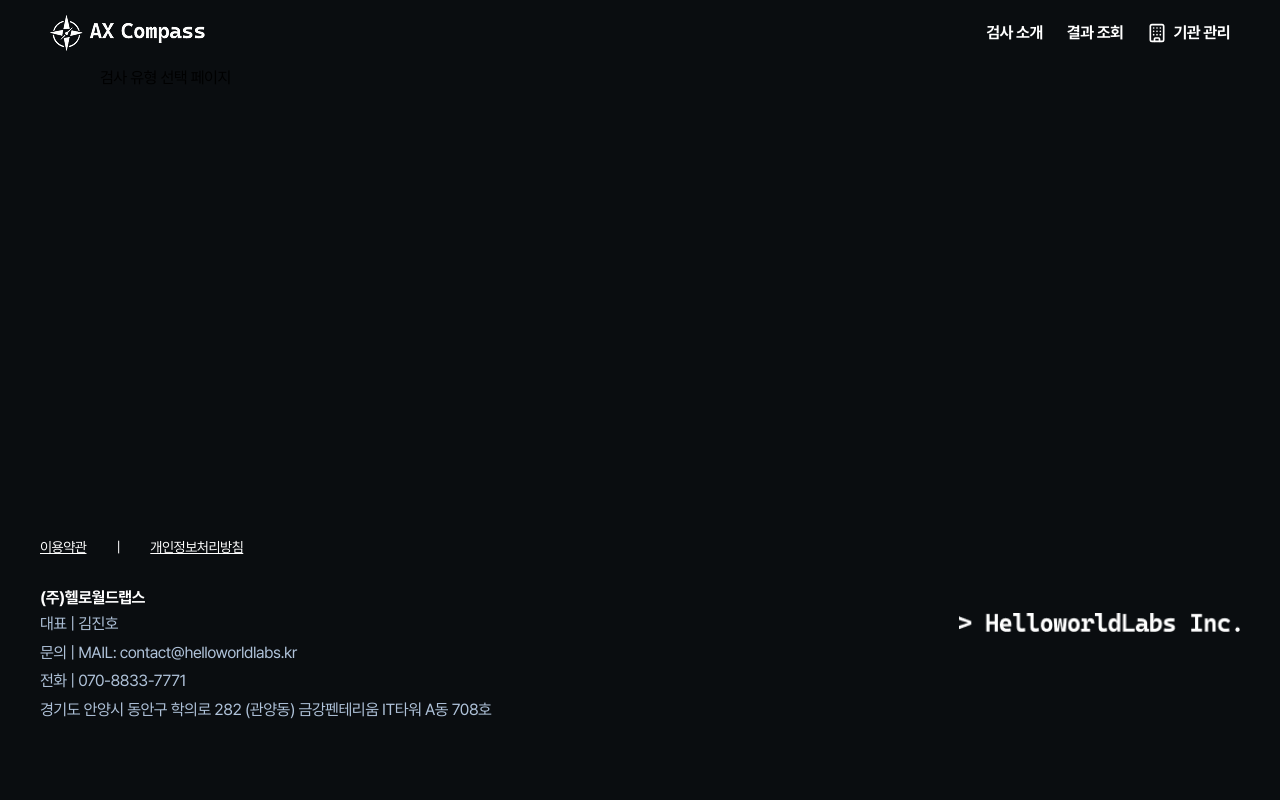
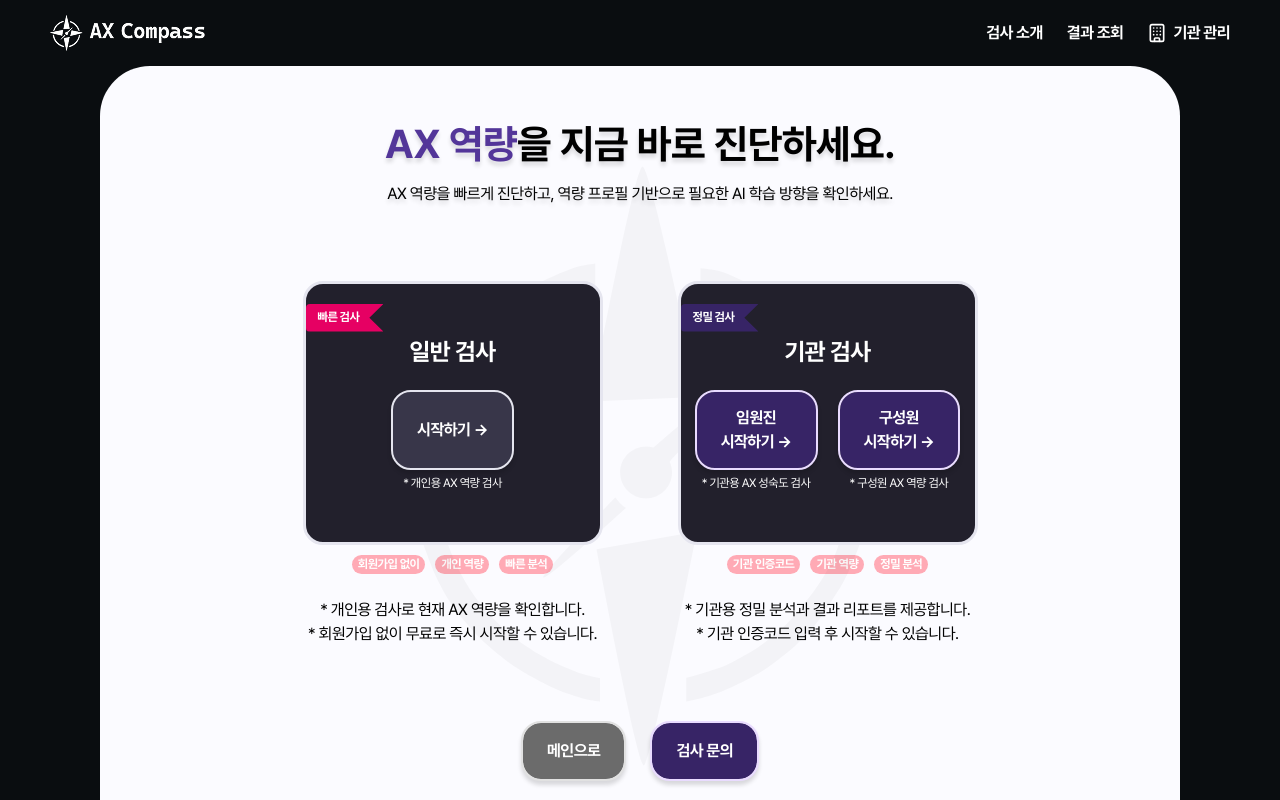
Before and after one commit to helloworldlabs-projects/AX-Compass, a Next.js app: page /assessment in a window 1280 px wide. Shown: the top 800 px of the page. Built offline with nearby package versions, Linux system fonts and the light colour scheme.

Commit message:
feat: 검사 메인 페이지 구현 및 모달 연결

```diff
--- a/app/assessment/page.tsx
+++ b/app/assessment/page.tsx
@@ -1,3 +1,140 @@
+'use client';
+
+import { useState } from 'react';
+import { CompassIcon } from '@/components/icons/CompassIcon';
+import Container from '@/components/layout/Container';
+import { Button } from '@/components/ui/button';
+import { SectionHeader } from '@/components/ui/SectionHeader';
+import Link from 'next/link';
+import { InstitutionStartModal } from '@/components/modals/InstitutionStartModal';
+import { InquiryModal } from '@/components/modals/InquiryModal';
+
+type InstitutionType = 'executive' | 'member' | null;
+
 export default function AssessmentPage() {
-  return <div>검사 유형 선택 페이지</div>;
+  const [institutionType, setInstitutionType] = useState<InstitutionType>(null);
+  const [inquiryOpen, setInquiryOpen] = useState(false);
+
+  function handleConfirm(code: string, name: string) {
+    // TODO: 기관 코드·이름으로 검사 시작 라우팅
+    console.log(institutionType, code, name);
+    setInstitutionType(null);
+  }
+
+  return (
+    <Container>
+      <CompassIcon className="absolute top-[100px] left-1/2 h-[300px] w-[272px] -translate-x-1/2 lg:h-[600px] lg:w-[543px]" />
+      <SectionHeader
+        title={
+          <>
+            <span className="text-purple-700">AX 역량</span>을 지금 바로 진단하세요.
+          </>
+        }
+        description="AX 역량을 빠르게 진단하고, 역량 프로필 기반으로 필요한 AI 학습 방향을 확인하세요."
+        as="h2"
+      />
+      <div className="mx-auto flex w-full max-w-[675px] justify-between">
+        <div className="flex w-[300px] flex-col gap-1.5 lg:gap-2.5">
+          <div className="bg-special-navy-700 rounded-card border-special-navy-100 relative flex h-full flex-col items-center justify-center gap-2.5 border-3 py-[50px] lg:gap-[20px]">
+            <div className="txt-c2-bold bg-special-pink-600 absolute top-2.5 left-0 flex items-center rounded-l-[4px] py-1.5 pr-6 pl-3 text-white [clip-path:polygon(0_0,100%_0,calc(100%-14px)_50%,100%_100%,0_100%)] lg:top-5">
+              빠른 검사
+            </div>
+            <div className="txt-st-bold text-white">일반 검사</div>
+            <div className="flex flex-col items-center justify-center gap-1.5">
+              <Button
+                render={<Link href="/assessment/general" />}
+                variant="navy"
+                className="h-15 lg:h-20"
+              >
+                시작하기 →
+              </Button>
+              <div className="txt-c2-regular text-white">* 개인용 AX 역량 검사</div>
+            </div>
+          </div>
+          <div className="flex flex-col gap-4 lg:gap-6">
+            <div className="flex justify-center gap-1 lg:gap-2.5">
+              <span className="txt-c2-bold flex items-center rounded-[12px] bg-red-200 px-1 py-0.5 text-white lg:px-1.5">
+                회원가입 없이
+              </span>
+              <span className="txt-c2-bold flex items-center rounded-[12px] bg-red-200 px-1 py-0.5 text-white lg:px-1.5">
+                개인 역량
+              </span>
+              <span className="txt-c2-bold flex items-center rounded-[12px] bg-red-200 px-1 py-0.5 text-white lg:px-1.5">
+                빠른 분석
+              </span>
+            </div>
+            <div className="text-center">
+              * 개인용 검사로 현재 AX 역량을 확인합니다.
+              <br />* 회원가입 없이 무료로 즉시 시작할 수 있습니다.
+            </div>
+          </div>
+        </div>
+        <div className="flex w-[300px] flex-col gap-1.5 lg:gap-2.5">
+          <div className="bg-special-navy-700 rounded-card border-special-navy-100 relative flex flex-col items-center justify-center gap-2.5 border-3 py-[50px] lg:gap-[20px]">
+            <div className="txt-c2-bold absolute top-2.5 left-0 flex items-center rounded-l-[4px] bg-purple-800 py-1.5 pr-6 pl-3 text-white [clip-path:polygon(0_0,100%_0,calc(100%-14px)_50%,100%_100%,0_100%)] lg:top-5">
+              정밀 검사
+            </div>
+            <div className="txt-st-bold text-white">기관 검사</div>
+            <div className="flex flex-wrap justify-center gap-2.5 lg:gap-5">
+              <div className="flex flex-col items-center justify-center gap-1.5">
+                <Button
+                  variant="purple"
+                  className="h-15 lg:h-20"
+                  onClick={() => setInstitutionType('executive')}
+                >
+                  임원진
+                  <br />
+                  시작하기 →
+                </Button>
+                <div className="txt-c2-regular text-white">* 기관용 AX 성숙도 검사</div>
+              </div>
+              <div className="flex flex-col items-center justify-center gap-1.5">
+                <Button
+                  variant="purple"
+                  className="h-15 lg:h-20"
+                  onClick={() => setInstitutionType('member')}
+                >
+                  구성원
+                  <br />
+                  시작하기 →
+                </Button>
+                <div className="txt-c2-regular text-white">* 구성원 AX 역량 검사</div>
+              </div>
+            </div>
+          </div>
+          <div className="flex flex-col gap-4 lg:gap-6">
+            <div className="flex justify-center gap-1 lg:gap-2.5">
+              <span className="txt-c2-bold flex items-center rounded-[12px] bg-red-200 px-1 py-0.5 text-white lg:px-1.5">
+                기관 인증코드
+              </span>
+              <span className="txt-c2-bold flex items-center rounded-[12px] bg-red-200 px-1 py-0.5 text-white lg:px-1.5">
+                기관 역량
+              </span>
+              <span className="txt-c2-bold flex items-center rounded-[12px] bg-red-200 px-1 py-0.5 text-white lg:px-1.5">
+                정밀 분석
+              </span>
+            </div>
+            <div className="text-center">
+              * 기관용 정밀 분석과 결과 리포트를 제공합니다.
+              <br />* 기관 인증코드 입력 후 시작할 수 있습니다.
+            </div>
+          </div>
+        </div>
+      </div>
+      <div className="relative flex justify-center gap-4 lg:gap-6">
+        <Button render={<Link href="/" />} variant="gray">
+          메인으로
+        </Button>
+        <Button variant="purple" onClick={() => setInquiryOpen(true)}>
+          검사 문의
+        </Button>
+      </div>
+      <InstitutionStartModal
+        open={institutionType !== null}
+        onClose={() => setInstitutionType(null)}
+        onConfirm={handleConfirm}
+      />
+      <InquiryModal open={inquiryOpen} onClose={() => setInquiryOpen(false)} />
+    </Container>
+  );
 }
--- a/components/layout/ResultSearchButton.tsx
+++ b/components/layout/ResultSearchButton.tsx
@@ -1,9 +1,35 @@
 'use client';
 
+import { ResultCodeModal } from '../modals/ResultCodeModal';
+import { useState } from 'react';
+
 export default function ResultSearchButton() {
+  const [open, setOpen] = useState(false);
+
+  function handleConfirm(code: string) {
+    // TODO: 결과 조회 코드로 결과 조회 라우팅
+    console.log(code);
+    setOpen(false);
+  }
+
+  function handleClose() {
+    setOpen(false);
+  }
+
+  function handleResultConfirm(code: string) {
+    handleConfirm(code);
+    setOpen(false);
+  }
+
   return (
-    <button className="flex cursor-pointer items-center gap-1.5 text-white">
-      <span className="txt-b-bold">결과 조회</span>
-    </button>
+    <>
+      <button
+        className="flex cursor-pointer items-center gap-1.5 text-white"
+        onClick={() => setOpen(true)}
+      >
+        <span className="txt-b-bold">결과 조회</span>
+      </button>
+      <ResultCodeModal open={open} onClose={handleClose} onConfirm={handleResultConfirm} />
+    </>
   );
 }
```
